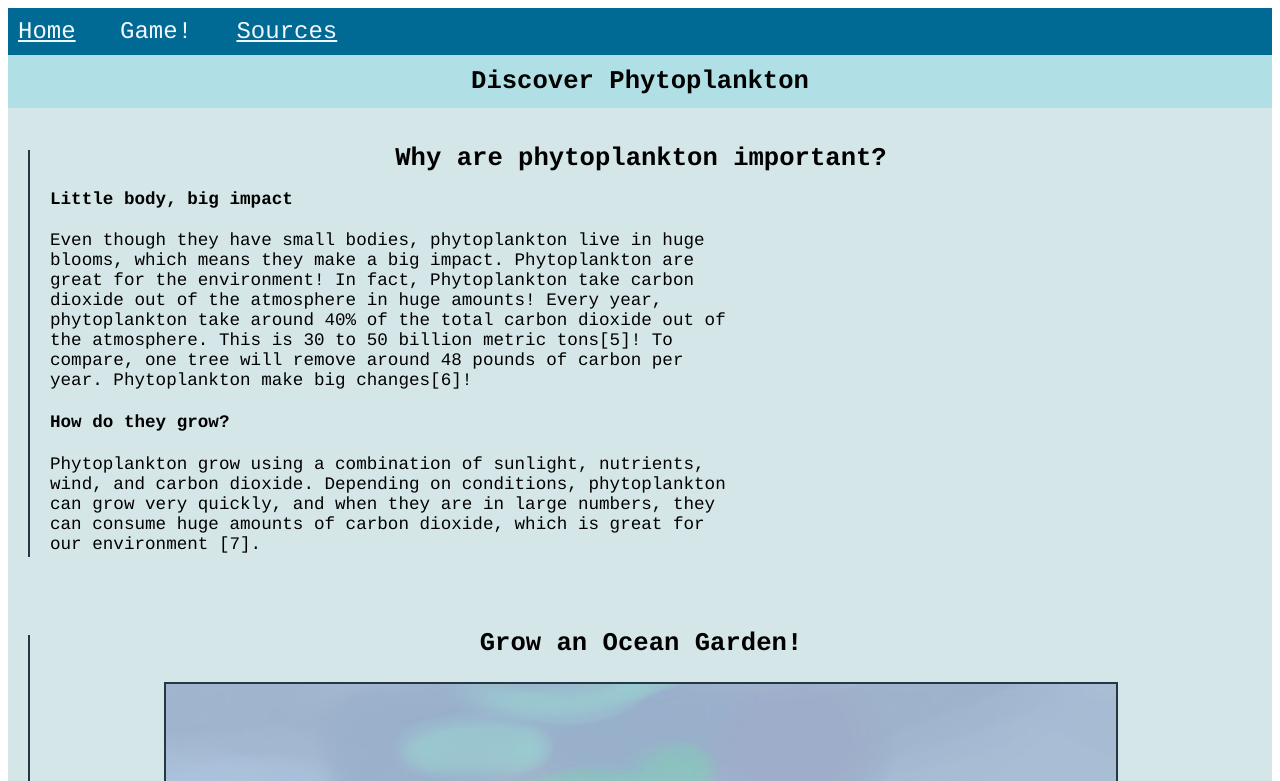
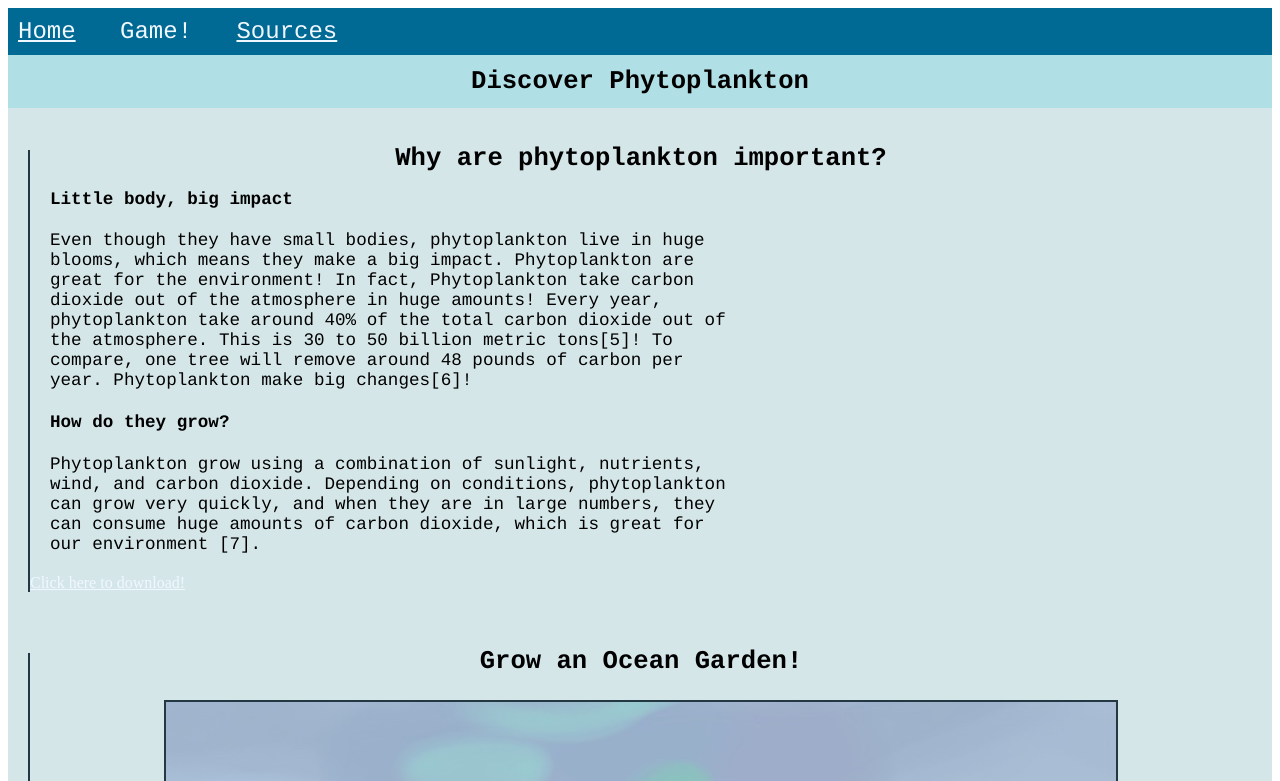
Before and after one commit to braunc8/NASASpaceApps2023, a plain HTML site: page gamepage.html in a window 1280 px wide. Shown: the top 781 px of the page. Drawn offline with Linux system fonts and the light colour scheme.

Commit message:
Update gamepage.html

```diff
--- a/gamepage.html
+++ b/gamepage.html
@@ -32,7 +32,7 @@
                         Depending on conditions, phytoplankton can grow very quickly, and when they are in large numbers,
                          they can consume huge amounts of carbon dioxide, which is great for our environment [7].
                     </p>
-                    <!--<A href="./sources.html">Click here to download!</A>-->
+                    <A href="./sources.html",class = "body">Click here to download!</A>
                 </section>
                 </div>
                 <div class="image-facts">
```
